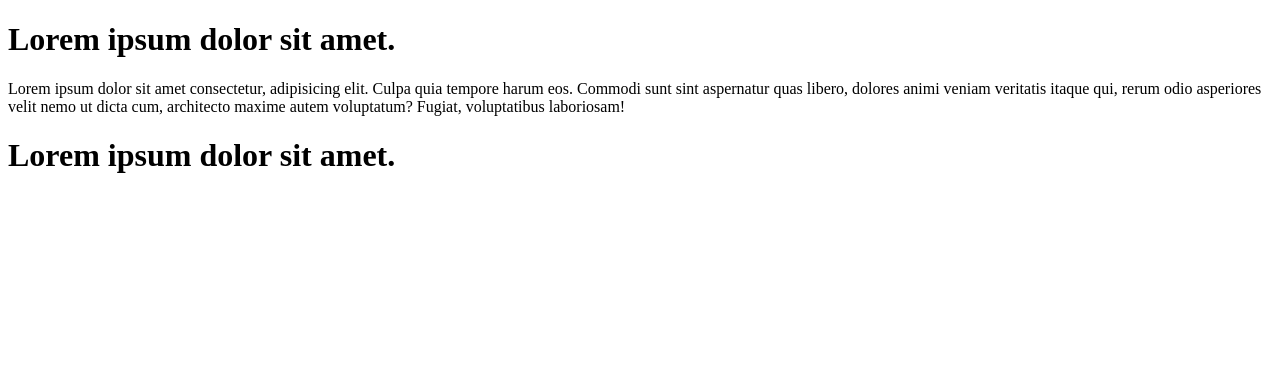
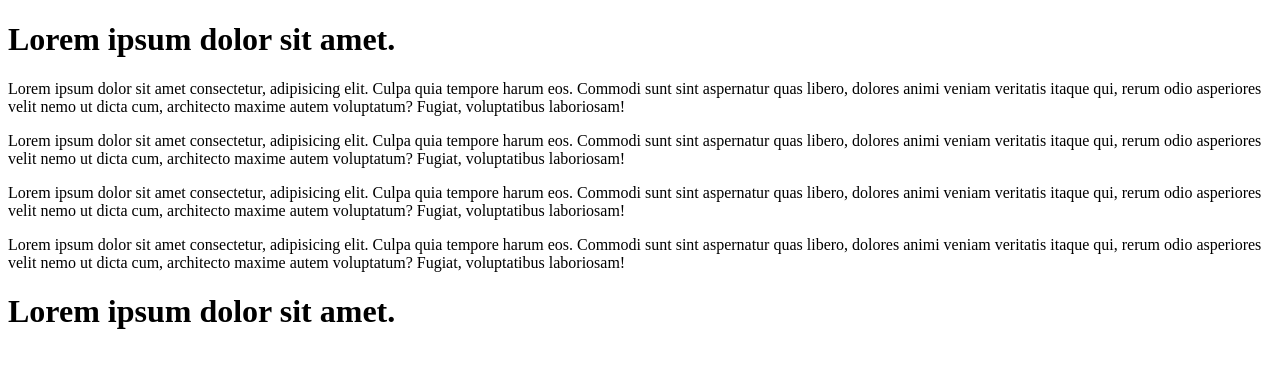
Before and after one commit to amrito502/test-project, a plain HTML site: page index.html in a window 1280 px wide. Drawn offline with Linux system fonts and the light colour scheme.

Commit message:
Update index.html

```diff
--- a/index.html
+++ b/index.html
@@ -11,6 +11,9 @@
     </header>
     <section>
         <p>Lorem ipsum dolor sit amet consectetur, adipisicing elit. Culpa quia tempore harum eos. Commodi sunt sint aspernatur quas libero, dolores animi veniam veritatis itaque qui, rerum odio asperiores velit nemo ut dicta cum, architecto maxime autem voluptatum? Fugiat, voluptatibus laboriosam!</p>
+         <p>Lorem ipsum dolor sit amet consectetur, adipisicing elit. Culpa quia tempore harum eos. Commodi sunt sint aspernatur quas libero, dolores animi veniam veritatis itaque qui, rerum odio asperiores velit nemo ut dicta cum, architecto maxime autem voluptatum? Fugiat, voluptatibus laboriosam!</p>
+         <p>Lorem ipsum dolor sit amet consectetur, adipisicing elit. Culpa quia tempore harum eos. Commodi sunt sint aspernatur quas libero, dolores animi veniam veritatis itaque qui, rerum odio asperiores velit nemo ut dicta cum, architecto maxime autem voluptatum? Fugiat, voluptatibus laboriosam!</p>
+         <p>Lorem ipsum dolor sit amet consectetur, adipisicing elit. Culpa quia tempore harum eos. Commodi sunt sint aspernatur quas libero, dolores animi veniam veritatis itaque qui, rerum odio asperiores velit nemo ut dicta cum, architecto maxime autem voluptatum? Fugiat, voluptatibus laboriosam!</p>
     </section>
     <footer>
         <h1>Lorem ipsum dolor sit amet.</h1>
```
